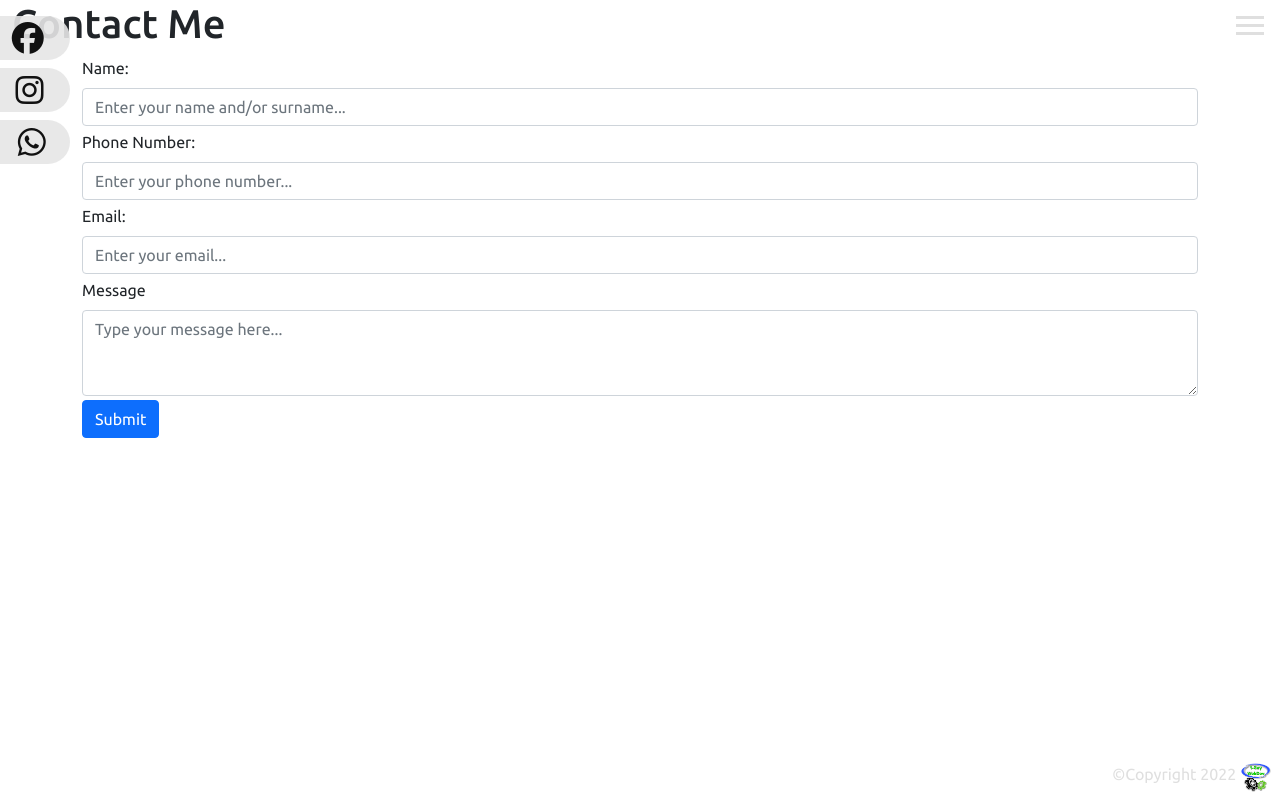
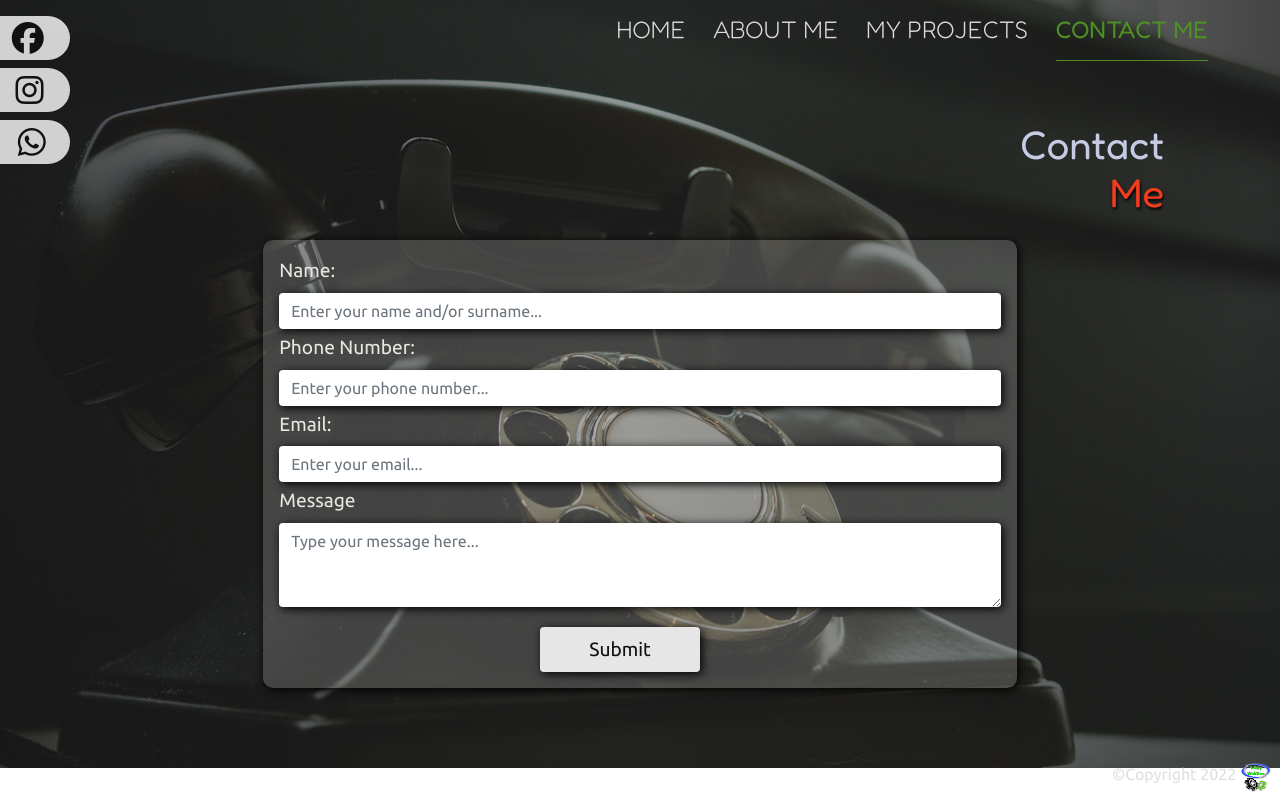
Before and after one commit to 1guywebdev/1guywebdev.github.io, a plain HTML site: page contact.html in a window 1280 px wide. Drawn offline with nearby package versions, Linux system fonts and the light colour scheme.

Commit message:
Add files via upload

```diff
--- a/css/main.css
+++ b/css/main.css
@@ -134,7 +134,6 @@
   opacity: 0.98;
   visibility: hidden;
   margin-left: 20vw;
-  background-color: #161616;
   z-index: 1;
   transition: all 500ms ease-in-out;
 }
@@ -142,6 +141,7 @@
   visibility: visible;
 }
 .nav .menu-nav {
+  background-color: rgba(22, 22, 22, 0.9);
   display: flex;
   justify-content: center;
   align-items: flex-end;
@@ -150,13 +150,13 @@
   overflow: hidden;
   list-style-type: none;
   padding-right: 3rem;
-  padding-top: 3rem;
-  transform: translateX(100%);
-  opacity: 0;
+  padding-top: 0rem;
+  transform: translateX(100vw);
   transition: all 500ms ease-in-out;
+  width: 80vw;
 }
 .nav .menu-nav.open {
-  transform: translateY(0);
+  transform: translateX(0);
   opacity: 1;
 }
 .nav .menu-nav__item {
@@ -181,10 +181,6 @@
   font-weight: 300;
   text-align: right;
   margin-right: 0;
-  transition: all 500ms ease-in-out;
-}
-.nav .menu-nav__link:hover {
-  color: #4f9225;
 }
 
 .menu-nav__item:nth-child(1) {
@@ -205,7 +201,7 @@
 
 .about {
   height: 100vh;
-  padding-top: 10vh;
+  padding-top: 5vh;
   overflow: hidden;
   right: 2rem;
   background: linear-gradient(45deg, #161616, rgba(22, 22, 22, 0.9), rgba(22, 22, 22, 0.8), rgba(22, 22, 22, 0.9), #161616), url("../img/about_me_bg_mobile.jpg");
@@ -240,7 +236,7 @@
 .about__paragraph {
   color: #dfdfdf;
   font-family: "Ubuntu", Arial, sans-serif;
-  font-size: 1.2rem;
+  font-size: 1rem;
   display: flex;
   flex-direction: column;
   line-height: 2rem;
@@ -273,8 +269,34 @@
 }
 
 @media screen and (min-width: 768px) {
+  .menu-btn {
+    visibility: hidden;
+  }
+
+  .nav {
+    visibility: visible;
+  }
+  .nav .menu-nav {
+    display: block;
+    transform: translateY(0);
+    height: 100%;
+    background: transparent;
+    text-align: right;
+  }
+  .nav .menu-nav__item {
+    display: inline;
+    padding-right: 1.5rem;
+  }
+  .nav .menu-nav__link {
+    font-size: 1.5rem;
+    transition: all 300ms ease-in-out;
+  }
+  .nav .menu-nav__link:hover {
+    color: #4f9225;
+  }
+
   .about {
-    padding-top: 0vh;
+    padding-top: 10vh;
     background: linear-gradient(to right, rgba(14, 6, 1, 0.9), rgba(14, 6, 1, 0.7), rgba(14, 6, 1, 0.6), rgba(14, 6, 1, 0.7), rgba(14, 6, 1, 0.9)), url("../img/about_me_bg_mobile.jpg");
     background-size: cover;
   }
@@ -298,11 +320,8 @@
   }
 }
 @media screen and (min-width: 1024px) {
-  .menu-nav__link {
-    font-size: 2rem;
-  }
-
   .home {
+    padding-top: 15vh;
     background: linear-gradient(to right, rgba(14, 6, 1, 0.9), rgba(14, 6, 1, 0.5), rgba(14, 6, 1, 0.2), rgba(14, 6, 1, 0.2), rgba(14, 6, 1, 0.5), rgba(14, 6, 1, 0.9)), url("../img/pexels-life-of-pix-7613.jpg");
     background-size: cover;
     padding-top: 3rem;
@@ -339,6 +358,7 @@
   }
 
   .about {
+    padding-top: 10vh;
     background: linear-gradient(to right, #161616, rgba(22, 22, 22, 0.9), rgba(22, 22, 22, 0.8), rgba(22, 22, 22, 0.9), #161616), url("../img/about_me_bg_desktop_md.jpg");
     background-size: cover;
   }
@@ -359,6 +379,19 @@
     margin-bottom: 1rem;
   }
 
+  .projects {
+    background: linear-gradient(to right, #161616, rgba(22, 22, 22, 0.9), rgba(22, 22, 22, 0.8), rgba(22, 22, 22, 0.9), #161616), url("../img/about_me_bg_desktop_md.jpg");
+    background-size: cover;
+  }
+  .projects__heading {
+    font-family: "Fredoka", Arial, sans-serif;
+    font-weight: 400;
+    width: 40vw;
+    margin-left: 10em;
+    font-size: 3rem;
+    padding-top: 1vh;
+  }
+
   main .social a::before {
     width: 230px !important;
   }
@@ -368,12 +401,16 @@
 
   .projects__cards {
     display: grid;
-    grid-template-columns: repeat(2, 1fr);
-    grid-gap: 3em;
+    grid-template-columns: repeat(3, 1fr);
+    grid-gap: 1em;
   }
 
   .footer__projects {
     right: 0 !important;
+  }
+
+  .contact__form {
+    width: 60% !important;
   }
 }
 @media screen and (min-width: 1600px) {
@@ -439,7 +476,7 @@
 }
 .projects {
   height: 100%;
-  padding-top: 10vh;
+  padding-top: 15vh;
   padding-bottom: 5rem;
   overflow: hidden;
   right: 2rem;
@@ -575,6 +612,111 @@
   bottom: 10%;
 }
 
+.card1, .card2, .card3, .card4, .card5, .card6 {
+  animation: cards 5s ease-out 1s both;
+}
+
+@keyframes cards {
+  0% {
+    transform: translateX(-200vw);
+  }
+  100% {
+    transform: translateyX(0);
+  }
+}
+.footer__projects {
+  position: fixed;
+}
+
+.contact {
+  height: 100%;
+  padding-top: 15vh;
+  overflow: hidden;
+  right: 2rem;
+  background: linear-gradient(to right, rgba(22, 22, 22, 0.8), rgba(22, 22, 22, 0.6), rgba(22, 22, 22, 0.4), rgba(22, 22, 22, 0.6), rgba(22, 22, 22, 0.8)), url("../img/contat_bg.jpg");
+  background-size: cover;
+  background-repeat: repeat;
+}
+.contact__heading {
+  font-family: "Fredoka", Arial, sans-serif;
+  font-weight: 400;
+  width: 40vw;
+  font-size: 2.5rem;
+  margin-left: 50vw;
+  animation: heading 2s ease-out 0.2s both;
+  padding-bottom: 1rem;
+  text-align: right;
+  color: #c5cbe3;
+  display: flex;
+  flex-direction: column;
+}
+@keyframes heading {
+  0% {
+    transform: translateY(-100vh);
+  }
+  100% {
+    transform: translateyY(0);
+  }
+}
+.contact__span {
+  color: #f13c20;
+  text-shadow: 1px 2px 3px black;
+}
+.contact__form {
+  width: 100%;
+  animation: cards 3s ease-out 1s both;
+  background-color: rgba(230, 230, 230, 0.2);
+  padding: 1rem;
+  border-radius: 10px;
+  box-shadow: 2px 2px 10px black;
+  margin-bottom: 5rem;
+}
+.contact__form__div__btn {
+  margin-inline: auto;
+  width: 200px;
+}
+.contact__form__div__btn button {
+  margin-top: 1rem;
+  width: 10rem;
+  padding: 0.5rem;
+  background-color: #e6e6e6;
+  color: #111111;
+  border: none;
+  font-size: 1.2rem;
+  box-shadow: 2px 2px 10px black;
+}
+.contact__form__div__btn button:hover {
+  background-color: #161616;
+}
+@keyframes cards {
+  0% {
+    transform: translateX(-200vw);
+  }
+  100% {
+    transform: translateyX(0);
+  }
+}
+
+.form-label {
+  font-size: 1.2rem;
+  color: #e9e7e1;
+}
+
+.form-control {
+  border: none;
+  outline: none;
+  box-shadow: 2px 2px 10px black;
+}
+
+.form-control:focus {
+  border: none;
+  outline: none;
+}
+
+.footer__contact {
+  position: fixed;
+}
+
 body {
   font-family: "Ubuntu", Tahoma, Geneva, Verdana, sans-serif;
 }
@@ -590,10 +732,6 @@ a {
 
 .main-about {
   height: 100vh;
-}
-
-.main-projects {
-  height: 100%;
 }
 
 main .social {
@@ -676,7 +814,7 @@ main .social i {
 
 footer {
   font-size: 1rem;
-  position: fixed;
+  position: absolute;
   bottom: 0;
   right: 0;
   text-align: right;
```
